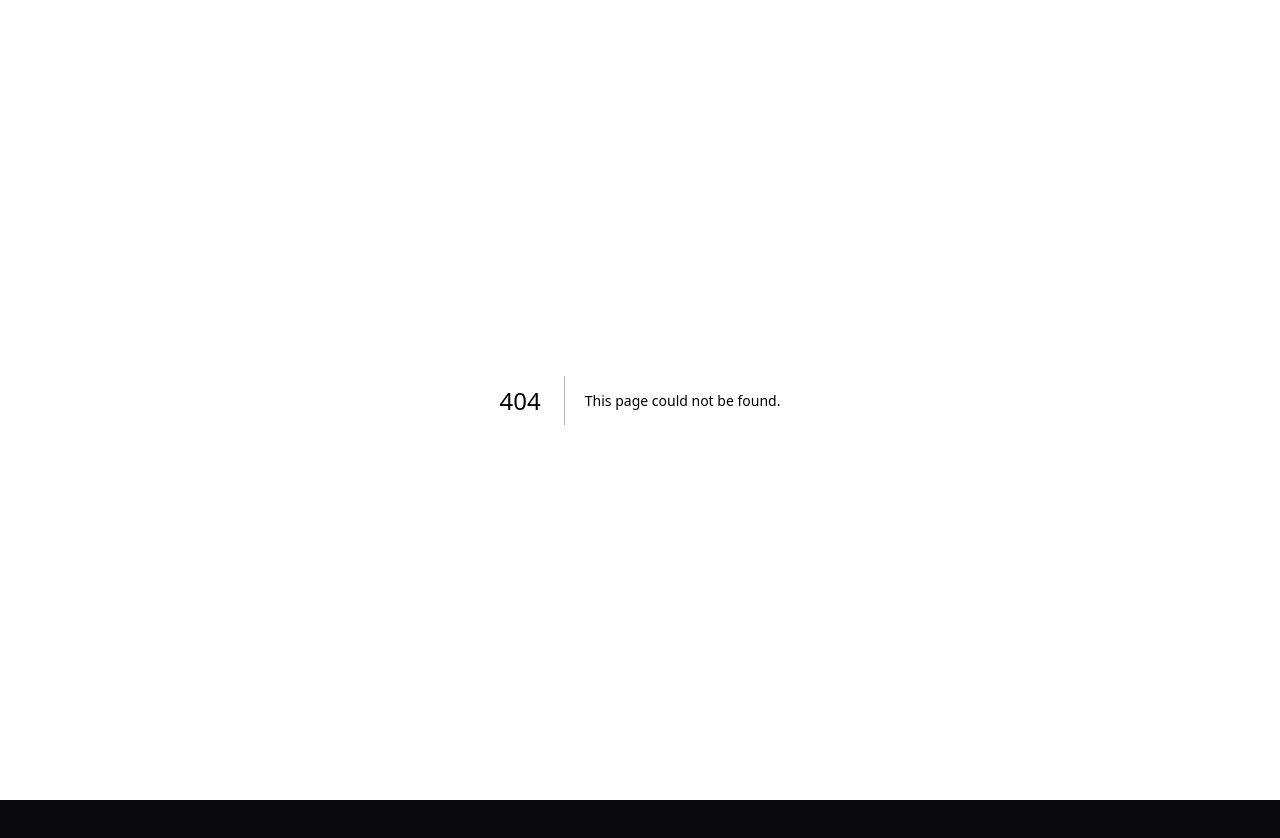
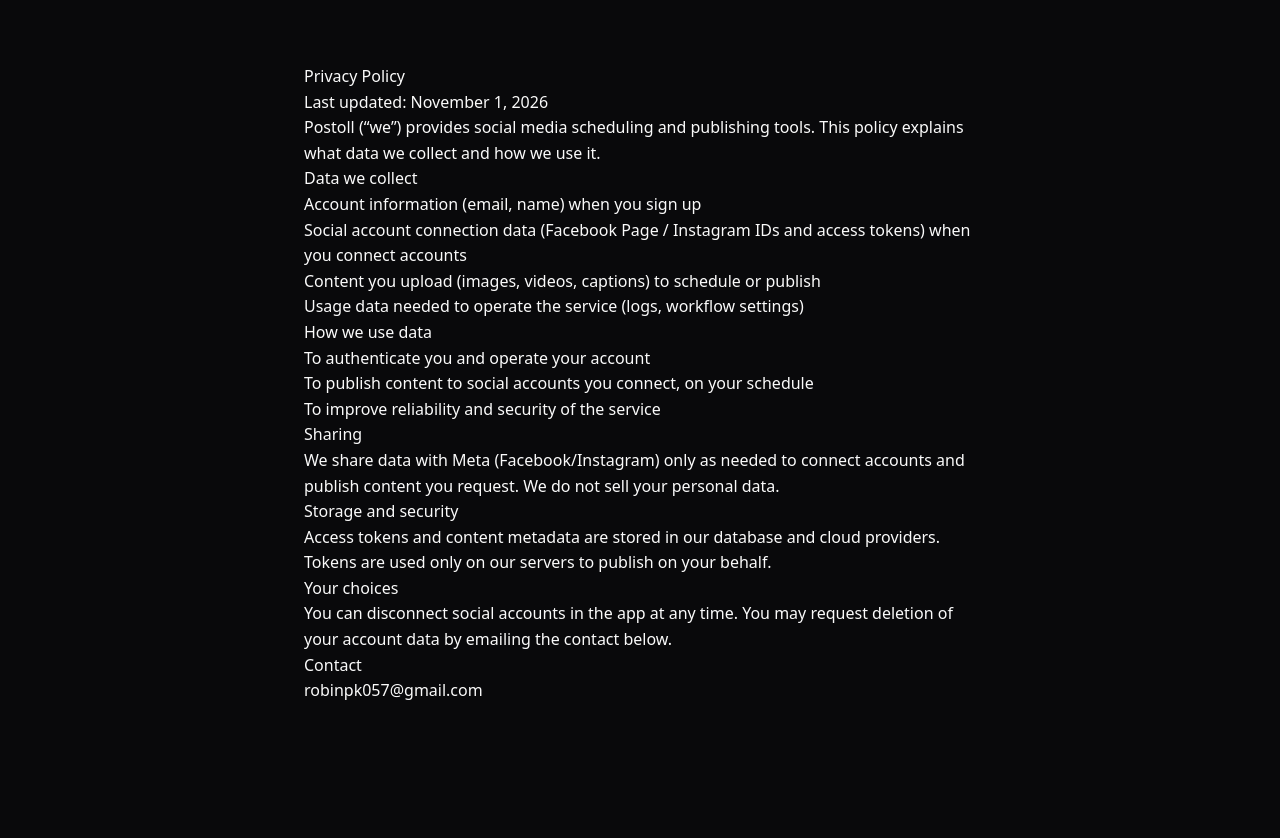
Before and after one commit to robinpk057-ops/postoll, a Next.js app: page /privacy in a window 1280 px wide. Before the commit this address had no page. Before the commit the page ends 800 px from the top, so only its background shows below. Built offline with nearby package versions, Linux system fonts and the light colour scheme.

Commit message:
Add privacy and data-deletion pages for Meta App Review

```diff
--- /dev/null
+++ b/app/data-deletion/page.tsx
@@ -0,0 +1,18 @@
+export default function DataDeletionPage() {
+  return (
+    <main style={{ maxWidth: 720, margin: "40px auto", padding: 24, lineHeight: 1.6 }}>
+      <h1>User data deletion</h1>
+      <p>
+        To remove social connections: open Postoll → Accounts → Disconnect
+        next to Facebook or Instagram. That removes stored access tokens for
+        that account.
+      </p>
+      <p>
+        To delete your Postoll account and related data, email
+        robinpk057@gmail.com with the subject “Data deletion request” from
+        your registered email. We will delete or anonymize account data within
+        a reasonable period, except where we must retain records by law.
+      </p>
+    </main>
+  );
+}
--- /dev/null
+++ b/app/privacy/page.tsx
@@ -0,0 +1,42 @@
+export default function PrivacyPage() {
+  return (
+    <main style={{ maxWidth: 720, margin: "40px auto", padding: 24, lineHeight: 1.6 }}>
+      <h1>Privacy Policy</h1>
+      <p>Last updated: November 1, 2026</p>
+      <p>
+        Postoll (“we”) provides social media scheduling and publishing tools.
+        This policy explains what data we collect and how we use it.
+      </p>
+      <h2>Data we collect</h2>
+      <ul>
+        <li>Account information (email, name) when you sign up</li>
+        <li>Social account connection data (Facebook Page / Instagram IDs and access tokens) when you connect accounts</li>
+        <li>Content you upload (images, videos, captions) to schedule or publish</li>
+        <li>Usage data needed to operate the service (logs, workflow settings)</li>
+      </ul>
+      <h2>How we use data</h2>
+      <ul>
+        <li>To authenticate you and operate your account</li>
+        <li>To publish content to social accounts you connect, on your schedule</li>
+        <li>To improve reliability and security of the service</li>
+      </ul>
+      <h2>Sharing</h2>
+      <p>
+        We share data with Meta (Facebook/Instagram) only as needed to connect
+        accounts and publish content you request. We do not sell your personal data.
+      </p>
+      <h2>Storage and security</h2>
+      <p>
+        Access tokens and content metadata are stored in our database and cloud
+        providers. Tokens are used only on our servers to publish on your behalf.
+      </p>
+      <h2>Your choices</h2>
+      <p>
+        You can disconnect social accounts in the app at any time. You may request
+        deletion of your account data by emailing the contact below.
+      </p>
+      <h2>Contact</h2>
+      <p>robinpk057@gmail.com</p>
+    </main>
+  );
+}
```
